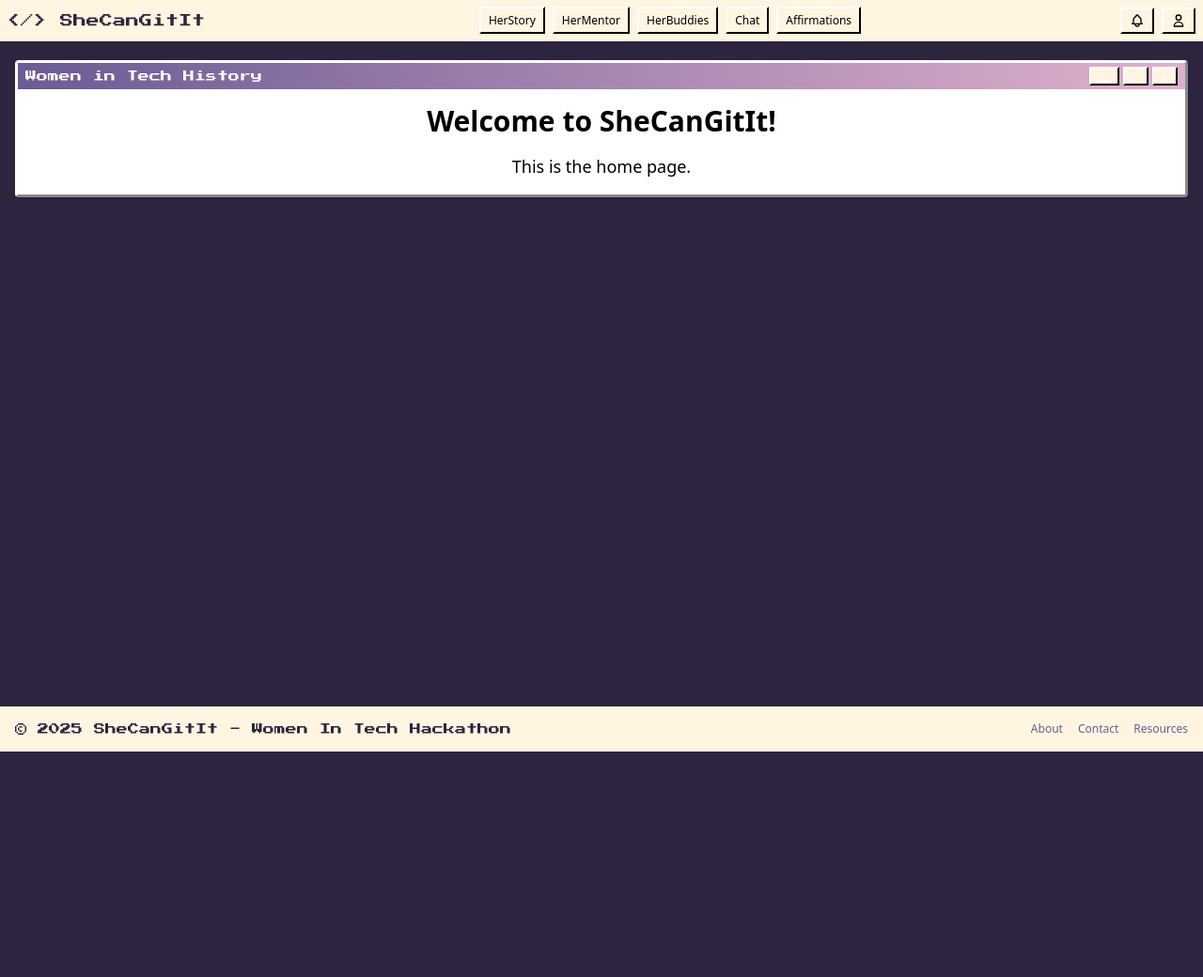
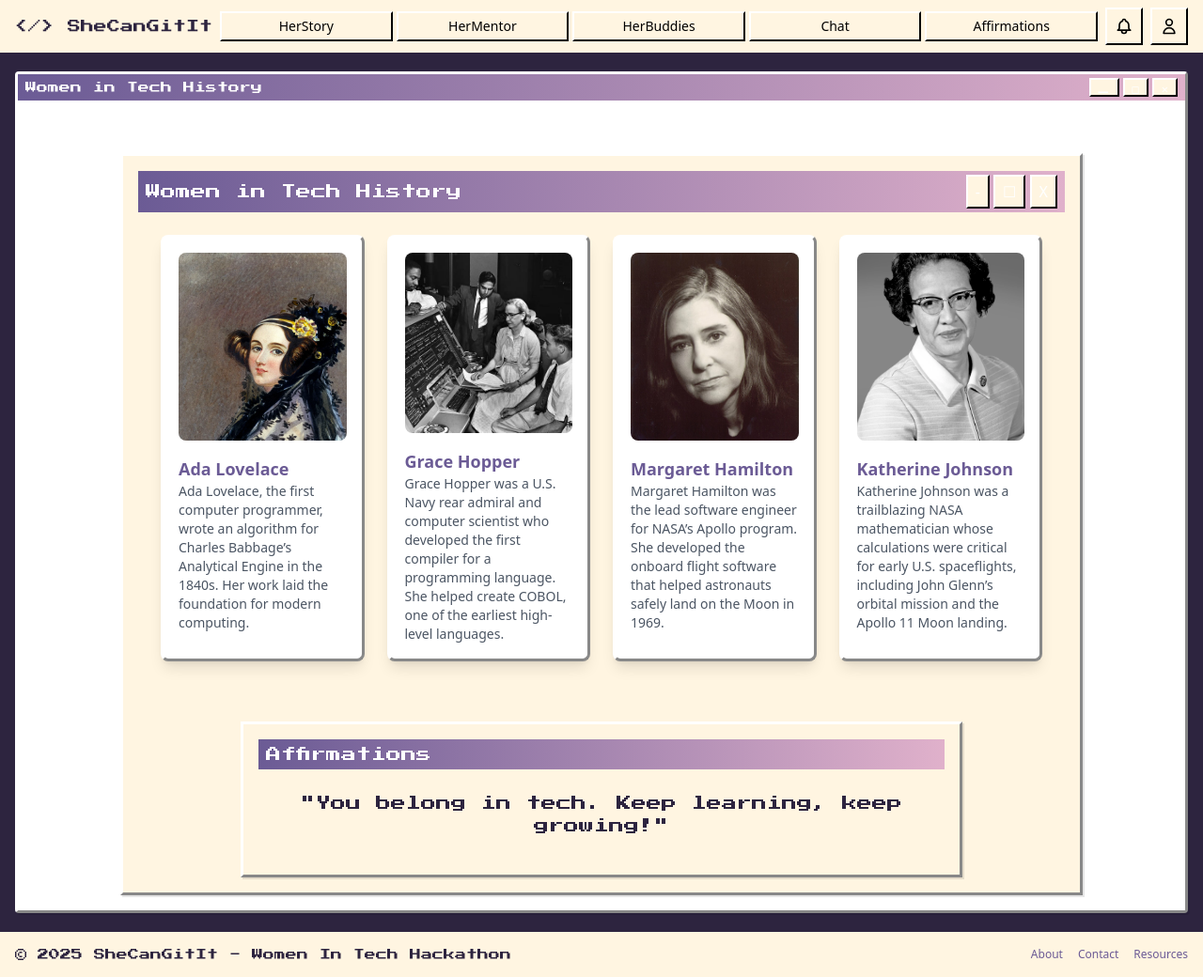
Before and after one commit to Ojay97-hub/Team-4-SheCanGitIt, a Django app: template home/templates/home/home.html in a window 1280 px wide. Shown: the whole page at 94% size. Before the commit the page ends 800 px from the top, so only its background shows below. Run offline with Django 5.2, Linux system fonts and the light colour scheme; the template is opened without the code that fills it, so the values that code supplies are empty; some libraries are stand-ins or nearby versions.

Commit message:
Responsive header and Women in history section

```diff
--- a/home/templates/home/home.html
+++ b/home/templates/home/home.html
@@ -1,12 +1,73 @@
 {% extends "base.html" %}
+{% load static %}
+<link rel="stylesheet" href="{% static 'css/retro-style.css' %}">
 
 {% block content %}
-<div class="container">
-    <div class="flex flex-col items-center space-y-4">
-        <h1 class="text-3xl font-bold">Welcome to SheCanGitIt!</h1>
-        <p class="text-lg">This is the home page.</p>
+  <!-- Main Window -->
+  <div class="max-w-5xl mx-auto mt-10 win-window p-4">
 
-    </div>
+        <!-- Window Header -->
+        <div class="win-header">
+            <span class="font-retro">Women in Tech History</span>
+            <div>
+                <button class="win-button">-</button>
+                <button class="win-button">☐</button>
+                <button class="win-button">X</button>
+            </div>
+        </div>
+
+        <!-- Women in Tech History Section -->
+        <div class="p-6 flex justify-center">
+            <div class="grid grid-cols-1 md:grid-cols-2 lg:grid-cols-4 gap-6 justify-center max-w-screen-lg mx-auto">
+                <div class="bg-white p-4 shadow-lg rounded-lg win-window flex flex-col max-w-[350px]">
+                    <img src="static/images/ada-lovelace.webp"
+                        alt="Ada Lovelace Portrait"
+                        class="w-full h-48 object-cover rounded-lg flex-grow min-h-[180px] max-h-[200px]">
+                    <h3 class="mt-4 text-lg font-semibold text-retro-purple">Ada Lovelace</h3>
+                    <p class="text-sm text-gray-600">
+                        Ada Lovelace, the first computer programmer, wrote an algorithm for Charles Babbage’s Analytical Engine in the 1840s. Her work laid the foundation for modern computing.
+                    </p>
+                </div>
+                <div class="bg-white p-4 shadow-lg rounded-lg win-window flex flex-col max-w-[350px]">
+                    <img src="static/images/grace-hopper.jpg"
+                        alt="Grace Hopper"
+                        class="w-full h-48 object-cover rounded-lg flex-grow min-h-[180px] max-h-[200px]">
+                    <h3 class="mt-4 text-lg font-semibold text-retro-purple">Grace Hopper</h3>
+                    <p class="text-sm text-gray-600">
+                        Grace Hopper was a U.S. Navy rear admiral and computer scientist who developed the first compiler for a programming language. She helped create COBOL, one of the earliest high-level languages.
+                    </p>
+                </div>
+                <div class="bg-white p-4 shadow-lg rounded-lg win-window flex flex-col max-w-[350px]">
+                    <img src="static/images/margaret_hamilton.jpg"
+                        alt="Margaret Hamilton"
+                        class="w-full h-48 object-cover rounded-lg flex-grow min-h-[180px] max-h-[200px]">
+                    <h3 class="mt-4 text-lg font-semibold text-retro-purple">Margaret Hamilton</h3>
+                    <p class="text-sm text-gray-600">
+                        Margaret Hamilton was the lead software engineer for NASA’s Apollo program. She developed the onboard flight software that helped astronauts safely land on the Moon in 1969.
+                    </p>
+                </div>
+                <div class="bg-white p-4 shadow-lg rounded-lg win-window flex flex-col max-w-[350px]">
+                    <img src="static/images/katherine.webp"
+                        alt="Katherine Johnson"
+                        class="w-full h-48 object-cover rounded-lg flex-grow min-h-[180px] max-h-[200px]">
+                    <h3 class="mt-4 text-lg font-semibold text-retro-purple">Katherine Johnson</h3>
+                    <p class="text-sm text-gray-600">
+                        Katherine Johnson was a trailblazing NASA mathematician whose calculations were critical for early U.S. spaceflights, including John Glenn’s orbital mission and the Apollo 11 Moon landing.
+                    </p>
+                </div>
+            </div>
+        </div>
+
+
+        <!-- Affirmations Window -->
+        <div class="max-w-3xl mx-auto mt-10 win-window p-4">
+            <div class="win-header">
+                <span class="font-retro">Affirmations</span>
+            </div>
+            <div class="p-6 text-center text-retro-dark">
+                <p class="font-retro">"You belong in tech. Keep learning, keep growing!"</p>
+            </div>
+        </div>
 
 </div>
 {% endblock %}
--- a/team_4/settings.py
+++ b/team_4/settings.py
@@ -103,6 +103,10 @@ USE_TZ = True
 
 # Static files
 STATIC_URL = 'static/'
+STATIC_URL = '/static/'
+STATICFILES_DIRS = [
+    BASE_DIR / "static",
+]
 
 # Default auto field
 DEFAULT_AUTO_FIELD = 'django.db.models.BigAutoField'
--- a/templates/base.html
+++ b/templates/base.html
@@ -24,38 +24,46 @@
 <body class="bg-retro-dark min-h-screen flex flex-col">
 <!-- Navigation Bar styled like Windows 98 -->
 <header class="bg-retro-cream border-b-4 border-retro-dark sticky top-0 z-50">
-    <div class="container mx-auto">
-      <nav class="flex items-center justify-between p-2">
-        <!-- Logo and site name -->
-        <div class="flex items-center">
-          <span class="font-retro text-retro-dark text-sm mr-4">&lt;/&gt; SheCanGitIt</span>
+  <div class="container max-w-screen-xl mx-auto flex flex-wrap items-center justify-between px-4 py-2 gap-2">
+
+    <!-- Logo -->
+    <div class="flex items-center space-x-2 flex-shrink-0">
+        <span class="font-retro text-retro-dark text-xs md:text-sm">&lt;/&gt; SheCanGitIt</span>
     </div>
 
-        <!-- Navigation Links -->
-        <ul class="flex space-x-2 text-xs">
-          <li><a href="#" class="win-button hover:bg-retro-highlight">HerStory</a></li>
-          <li><a href="#" class="win-button hover:bg-retro-highlight">HerMentor</a></li>
-          <li><a href="#" class="win-button hover:bg-retro-highlight">HerBuddies</a></li>
-          <li><a href="#" class="win-button hover:bg-retro-highlight">Chat</a></li>
-          <li><a href="#" class="win-button hover:bg-retro-highlight">Affirmations</a></li>
-        </ul>
+    <!-- Mobile Menu Toggle Button -->
+    <button id="menu-toggle" class="md:hidden win-button px-2 py-1 text-xs">
+        ☰
+    </button>
 
-        <!-- User Account/Notification area -->
-        <div class="flex items-center space-x-2">
-          <button class="win-button">
-            <svg xmlns="http://www.w3.org/2000/svg" class="h-4 w-4" fill="none" viewBox="0 0 24 24" stroke="currentColor">
-              <path stroke-linecap="round" stroke-linejoin="round" stroke-width="2" d="M15 17h5l-1.405-1.405A2.032 2.032 0 0118 14.158V11a6.002 6.002 0 00-4-5.659V5a2 2 0 10-4 0v.341C7.67 6.165 6 8.388 6 11v3.159c0 .538-.214 1.055-.595 1.436L4 17h5m6 0v1a3 3 0 11-6 0v-1m6 0H9" />
+    <!-- Navigation Links (Desktop) -->
+    <nav class="hidden md:flex flex-1 justify-center gap-x-1 min-w-0 overflow-hidden">
+        <a href="#" class="win-button text-center w-full flex justify-center items-center px-2 py-1 text-xs md:text-sm hover:bg-retro-highlight min-w-20 md:min-w-24">HerStory</a>
+        <a href="#" class="win-button text-center w-full flex justify-center items-center px-2 py-1 text-xs md:text-sm hover:bg-retro-highlight min-w-20 md:min-w-24">HerMentor</a>
+        <a href="#" class="win-button text-center w-full flex justify-center items-center px-2 py-1 text-xs md:text-sm hover:bg-retro-highlight min-w-20 md:min-w-24">HerBuddies</a>
+        <a href="#" class="win-button text-center w-full flex justify-center items-center px-2 py-1 text-xs md:text-sm hover:bg-retro-highlight min-w-20 md:min-w-24">Chat</a>
+        <a href="#" class="win-button text-center w-full flex justify-center items-center px-2 py-1 text-xs md:text-sm hover:bg-retro-highlight min-w-20 md:min-w-24">Affirmations</a>
+    </nav>
+
+    <!-- User Account Icons -->
+    <div class="hidden md:flex items-center space-x-2 flex-shrink-0">
+      <button class="win-button p-2 inline-flex">
+          <svg xmlns="http://www.w3.org/2000/svg" class="h-4 w-4 md:h-5 md:w-5" fill="none" viewBox="0 0 24 24" stroke="currentColor">
+              <path stroke-linecap="round" stroke-linejoin="round" stroke-width="2"
+                  d="M15 17h5l-1.405-1.405A2.032 2.032 0 0118 14.158V11a6.002 6.002 0 00-4-5.659V5a2 2 0 10-4 0v.341C7.67 6.165 6 8.388 6 11v3.159c0 .538-.214 1.055-.595 1.436L4 17h5m6 0v1a3 3 0 11-6 0v-1m6 0H9" />
           </svg>
       </button>
-          <button class="win-button">
-            <svg xmlns="http://www.w3.org/2000/svg" class="h-4 w-4" fill="none" viewBox="0 0 24 24" stroke="currentColor">
-              <path stroke-linecap="round" stroke-linejoin="round" stroke-width="2" d="M16 7a4 4 0 11-8 0 4 4 0 018 0zM12 14a7 7 0 00-7 7h14a7 7 0 00-7-7z" />
+      <button class="win-button p-2 inline-flex">
+          <svg xmlns="http://www.w3.org/2000/svg" class="h-4 w-4 md:h-5 md:w-5" fill="none" viewBox="0 0 24 24" stroke="currentColor">
+              <path stroke-linecap="round" stroke-linejoin="round" stroke-width="2"
+                  d="M16 7a4 4 0 11-8 0 4 4 0 018 0zM12 14a7 7 0 00-7 7h14a7 7 0 00-7-7z" />
           </svg>
       </button>
     </div>
-      </nav>
+
   </div>
 </header>
+
 
   <!-- Main Content Area -->
   <main class="flex-grow container mx-auto p-4">
@@ -92,6 +100,13 @@
     </div>
   </footer>
 
-  {% block extra_js %}{% endblock %}
+  {% block extra_js %}
+  <script>
+    document.getElementById("menu-toggle").addEventListener("click", function () {
+        let menu = document.getElementById("mobile-menu");
+        menu.classList.toggle("hidden");
+    });
+</script>
+  {% endblock %}
 </body>
 </html>
```
Also changed, not shown: static/images/ada-lovelace.webp (added), static/images/grace-hopper.jpg (added), static/images/katherine.webp (added), static/images/margaret_hamilton.jpg (added), 2 other files. Lines whose indentation alone changed are shown as unchanged.
